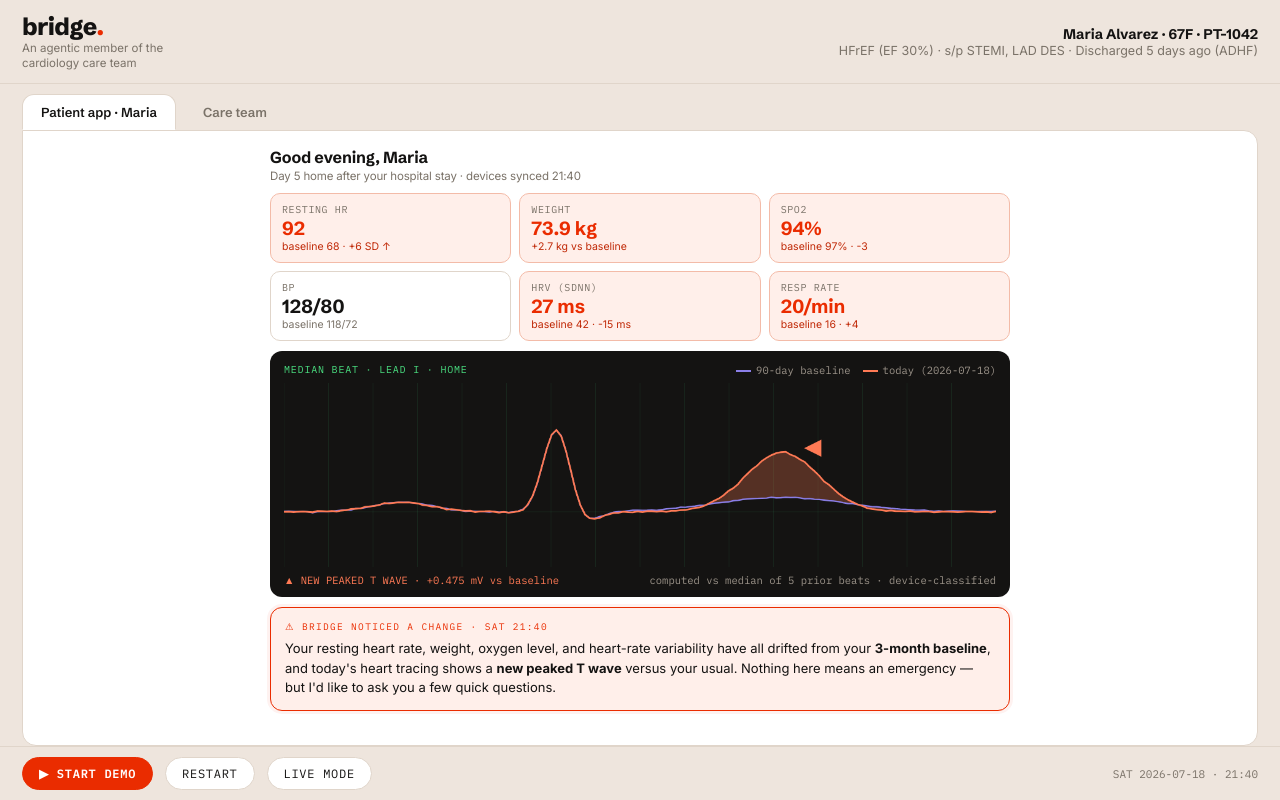
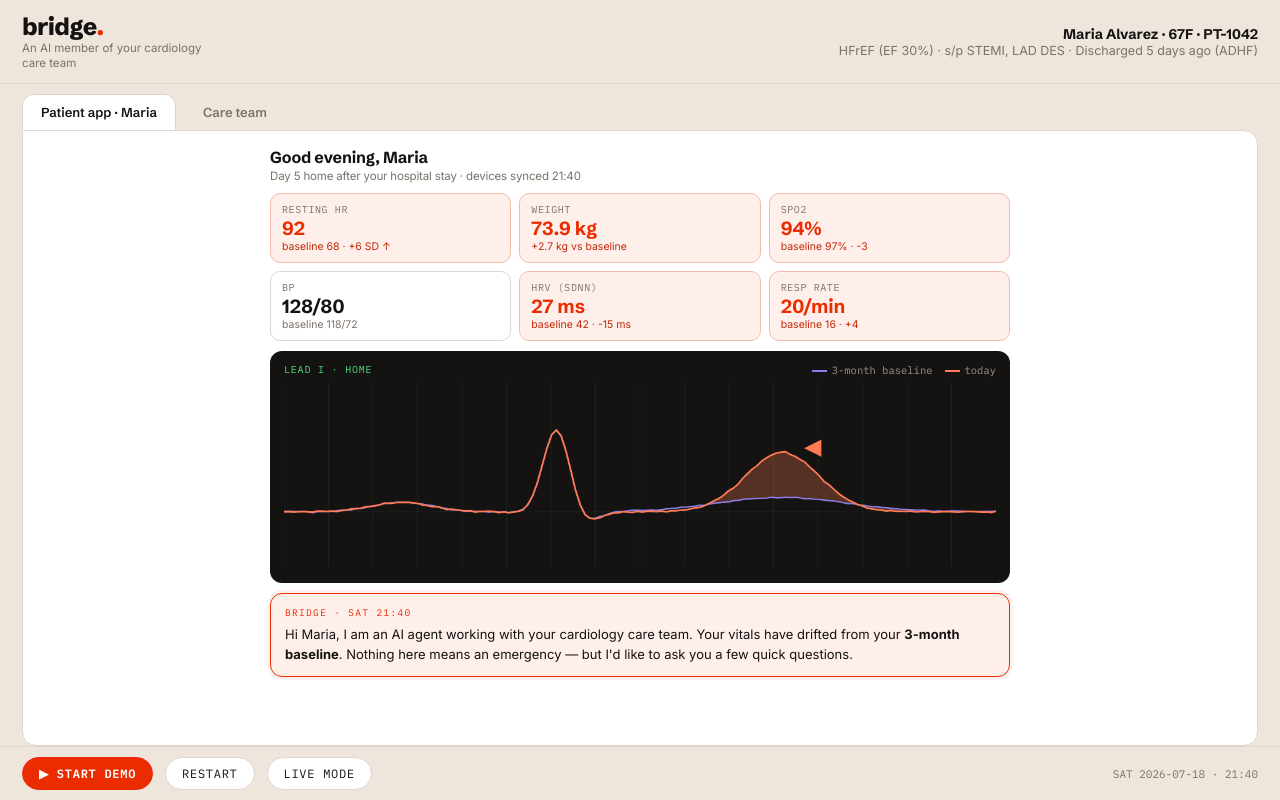
Before and after one commit to aamirjavaidmd/bridge, a plain HTML site: page frontend/index.html in a window 1280 px wide. Drawn offline with Linux system fonts and the light colour scheme.

Commit message:
Simplify patient-facing view; update tagline
- Patient ECG card shows the picture only (LEAD I · HOME, plain baseline/today
  legend) — drop the mV / median / device-classified clinical readout so the
  patient isn't alarmed. Care-team card keeps full computed detail.
- Simpler patient message: 'Hi Maria, I am an AI agent working with your
  cardiology care team. Your vitals have drifted from your 3-month baseline...'
- Tagline: 'An AI member of your cardiology care team' (header + outcome sig).

Playwright: 50 checks pass.

Co-Authored-By: Claude Fable 5 <noreply@anthropic.com>

```diff
--- a/frontend/index.html
+++ b/frontend/index.html
@@ -194,7 +194,7 @@
 <header>
   <div>
     <div class="wordmark">bridge<span>.</span></div>
-    <div class="tagline">An agentic member of the cardiology care team</div>
+    <div class="tagline">An AI member of your cardiology care team</div>
   </div>
   <div class="pt-banner" id="ptBanner">
     <strong>Maria Alvarez · 67F · PT-1042</strong>
@@ -236,7 +236,7 @@
   <div class="sub">Medications adjusted · potassium abnormality corrected · heart-failure hospitalization avoided.</div>
   <p>One weekend signal, caught by continuous home monitoring and an agent that investigated,
      interviewed, and escalated — with a clinician who acted before it became an admission.</p>
-  <div class="sig">bridge · an agentic member of the cardiology care team</div>
+  <div class="sig">bridge · an AI member of your cardiology care team</div>
 </div></div>
 
 <div id="toast"></div>
@@ -346,11 +346,17 @@ function vitalsGrid(){const by=ANALYSIS.by, g=document.createElement('div'); g.c
   g.innerHTML=tiles.map((t,i)=>`<div class="vtile ${t.bad?'bad':''}" style="animation-delay:${i*0.08}s"><div class="k">${t.k}</div><div class="v">${t.v}${t.u||''}</div><div class="d">${t.d}</div></div>`).join('');
   return g;}
 /* ECG median-beat card */
-function ecgCard(idNum){const e=ANALYSIS.ecg, wrap=document.createElement('div'); wrap.className='ecg-card';
-  wrap.innerHTML=`<div class="row"><span class="lab">MEDIAN BEAT · LEAD I · HOME</span>
-    <span class="leg"><span><i class="bl"></i>90-day baseline</span><span><i class="td"></i>today (${e.recentDate})</span></span></div>
-    <canvas id="ecg${idNum}" width="1160" height="300"></canvas>
-    <div class="row"><span class="find" id="ecgFind${idNum}"></span><span class="note">computed vs median of ${e.nBaseline} prior beats · device-classified</span></div>`;
+function ecgCard(idNum, opts){opts=opts||{}; const e=ANALYSIS.ecg, wrap=document.createElement('div'); wrap.className='ecg-card';
+  if(opts.patient){  // patient-facing: the picture, no clinical readout
+    wrap.innerHTML=`<div class="row"><span class="lab">LEAD I · HOME</span>
+      <span class="leg"><span><i class="bl"></i>3-month baseline</span><span><i class="td"></i>today</span></span></div>
+      <canvas id="ecg${idNum}" width="1160" height="300"></canvas>`;
+  } else {  // clinician-facing: full computed detail
+    wrap.innerHTML=`<div class="row"><span class="lab">MEDIAN BEAT · LEAD I · HOME</span>
+      <span class="leg"><span><i class="bl"></i>90-day baseline</span><span><i class="td"></i>today (${e.recentDate})</span></span></div>
+      <canvas id="ecg${idNum}" width="1160" height="300"></canvas>
+      <div class="row"><span class="find" id="ecgFind${idNum}"></span><span class="note">computed vs median of ${e.nBaseline} prior beats · device-classified</span></div>`;
+  }
   return wrap;}
 /* worklist */
 const WL_ROWS=[
@@ -406,10 +412,9 @@ function seedInteractive(){interactiveStarted=false; stage='seeded'; qIdx=0; typ
   const head=document.createElement('div'); head.className='viewhead';
   head.innerHTML='Good evening, Maria <small>Day 5 home after your hospital stay · devices synced 21:40</small>';
   col.appendChild(head); col.appendChild(vitalsGrid());
-  const pe=ecgCard('P'); col.appendChild(pe);  // median-beat ECG under the vitals row
-  $('ecgFindP').textContent=`▲ NEW PEAKED T WAVE · +${ANALYSIS.ecg.tDelta} mV vs baseline`;
+  const pe=ecgCard('P',{patient:true}); col.appendChild(pe);  // median-beat ECG under the vitals row
   animateEcg($('ecgP'), gen);
-  col.appendChild(card('alert','<span class="eyebrow">⚠ bridge noticed a change · SAT 21:40</span>Your resting heart rate, weight, oxygen level, and heart-rate variability have all drifted from your <b>3-month baseline</b>, and today\'s heart tracing shows a <b>new peaked T wave</b> versus your usual. Nothing here means an emergency — but I\'d like to ask you a few quick questions.'));
+  col.appendChild(card('alert','<span class="eyebrow">bridge · SAT 21:40</span>Hi Maria, I am an AI agent working with your cardiology care team. Your vitals have drifted from your <b>3-month baseline</b>. Nothing here means an emergency — but I\'d like to ask you a few quick questions.'));
   $('ptComposer').style.display='none';
   const wl=$('careWorklist'); wl.innerHTML='';
   const wh=document.createElement('div'); wh.className='viewhead';
```
